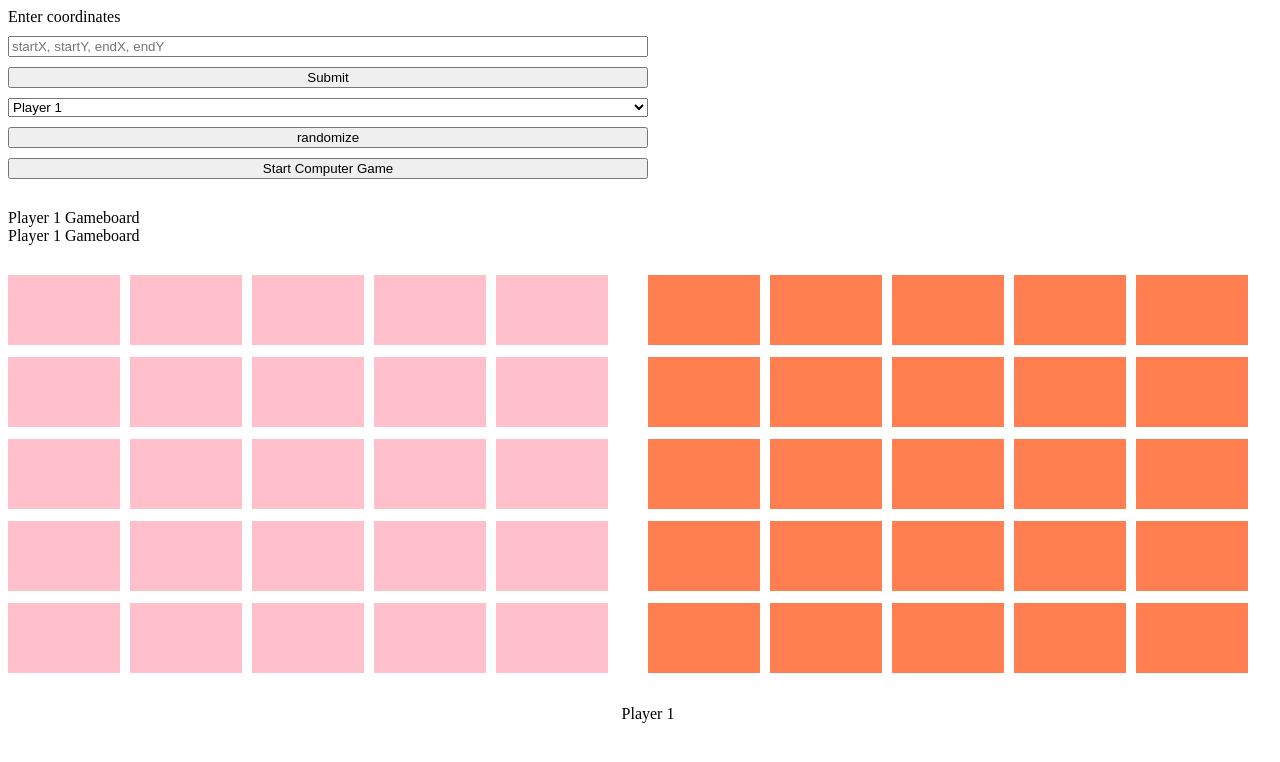
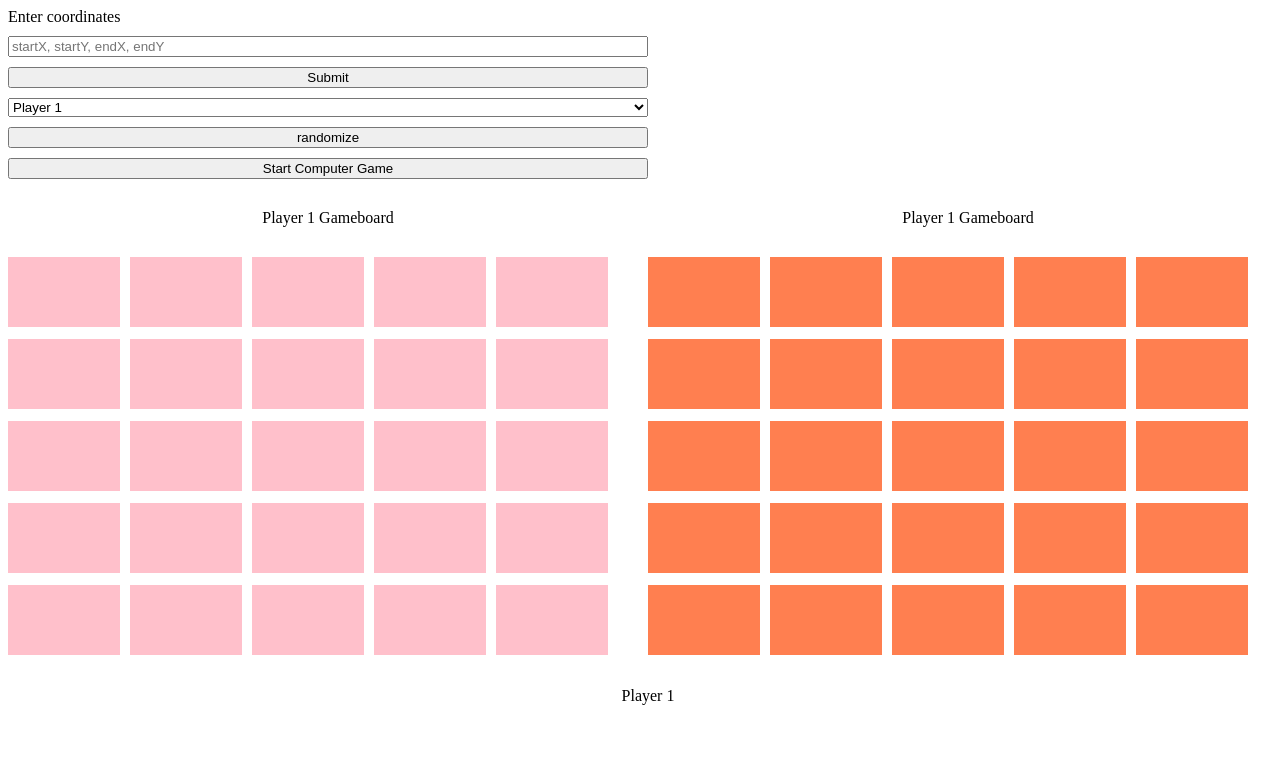
Before and after one commit to Benjamin-Re/battleship, a website with bundled scripts: page index.html in a window 1280 px wide. Built offline with nearby package versions, Linux system fonts and the light colour scheme.

Commit message:
add header styles

```diff
--- a/styles.css
+++ b/styles.css
@@ -45,3 +45,8 @@ body,html {
 .stateLabel {
     margin: 0 auto;
 }
+
+.header {
+    display: flex;
+    justify-content: space-around;
+}
```
